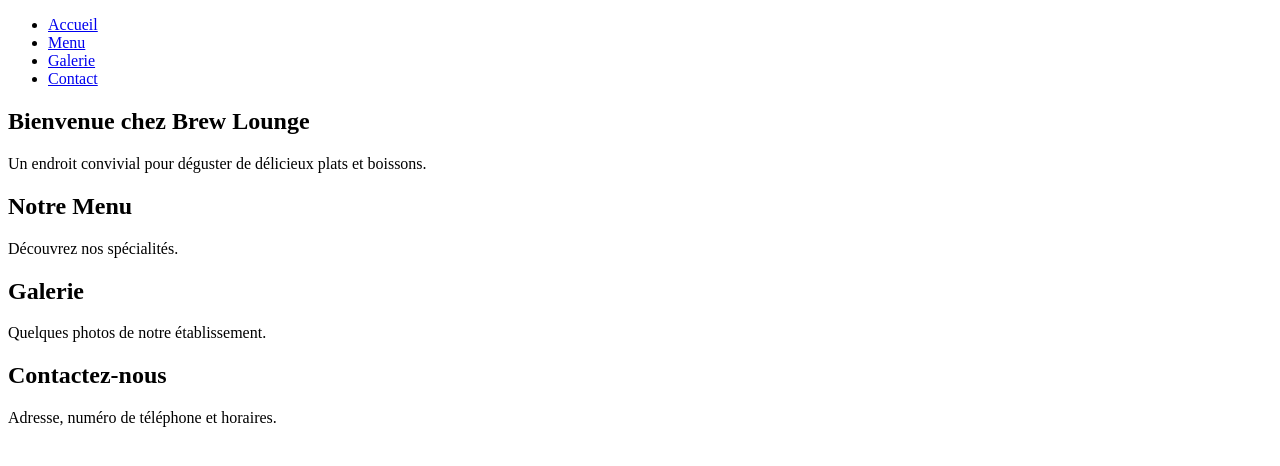
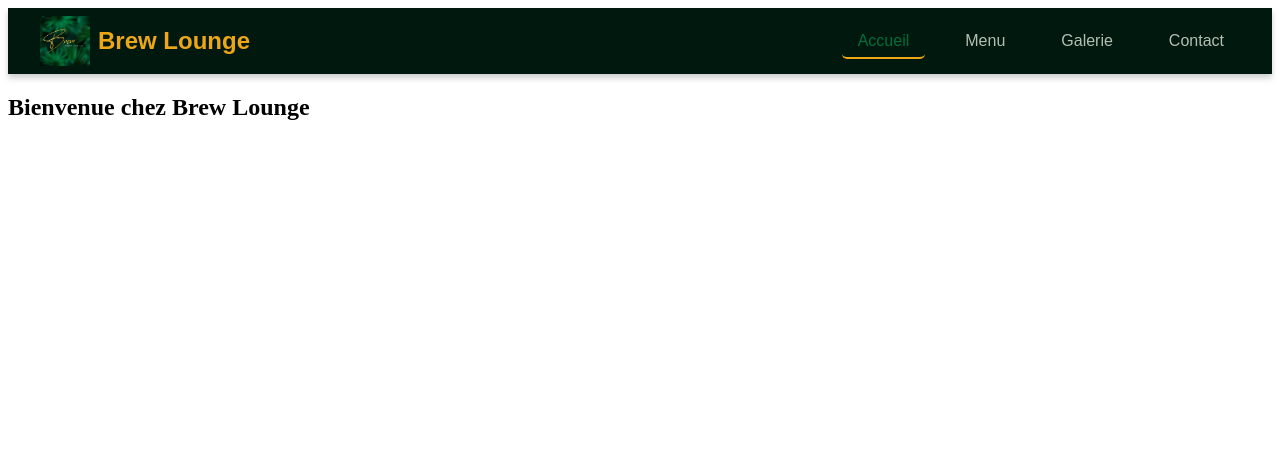
Before and after one commit to Dyxrandrian/brew-lounge-website, a website: page index.html in a window 1280 px wide. Drawn offline with Linux system fonts and the light colour scheme.

Commit message:
feat : add navbar

```diff
--- a/index.html
+++ b/index.html
@@ -3,47 +3,26 @@
 <head>
   <meta charset="UTF-8">
   <meta name="viewport" content="width=device-width, initial-scale=1.0">
+  <link rel="stylesheet" href="./styles/navbar.css">
   <title>Brew Lounge</title>
-  <link rel="stylesheet" href="styles.css">
 </head>
 <body>
-  <!-- Navigation -->
   <nav>
+    <div class="logo">
+      <img src="images/brewIcone.jpg" alt="Logo Brew Lounge">
+      <h1>Brew Lounge</h1>
+    </div>
     <ul>
-      <li><a href="#accueil">Accueil</a></li>
+      <li><a href="#accueil" class="active">Accueil</a></li>
       <li><a href="#menu">Menu</a></li>
       <li><a href="#galerie">Galerie</a></li>
       <li><a href="#contact">Contact</a></li>
     </ul>
   </nav>
 
-  <!-- Accueil -->
+  <!-- Contenu des sections -->
   <section id="accueil">
-    <h1>Bienvenue chez Brew Lounge</h1>
-    <p>Un endroit convivial pour déguster de délicieux plats et boissons.</p>
+    <h2>Bienvenue chez Brew Lounge</h2>
   </section>
-
-  <!-- Menu -->
-  <section id="menu">
-    <h2>Notre Menu</h2>
-    <p>Découvrez nos spécialités.</p>
-    <!-- Ajouter des éléments de menu ici -->
-  </section>
-
-  <!-- Galerie -->
-  <section id="galerie">
-    <h2>Galerie</h2>
-    <p>Quelques photos de notre établissement.</p>
-    <!-- Ajouter des images ici -->
-  </section>
-
-  <!-- Contact -->
-  <section id="contact">
-    <h2>Contactez-nous</h2>
-    <p>Adresse, numéro de téléphone et horaires.</p>
-    <!-- Ajouter une carte Google Maps ici -->
-  </section>
-
-  <script src="script.js"></script>
 </body>
 </html>
--- /dev/null
+++ b/styles/navbar.css
@@ -0,0 +1,91 @@
+/* Styles de base pour la navbar */
+nav {
+    background-color: #01180e;
+    /* Couleur principale sombre */
+    display: flex;
+    justify-content: space-between;
+    align-items: center;
+    padding: 0.5rem 2rem;
+    box-shadow: 0 4px 6px rgba(0, 0, 0, 0.2);
+    font-family: 'Arial', sans-serif;
+    position: sticky;
+    top: 0;
+    z-index: 1000;
+}
+
+/* Logo du restaurant */
+nav .logo {
+    display: flex;
+    align-items: center;
+}
+
+nav .logo img {
+    width: 50px;
+    height: 50px;
+    margin-right: 0.5rem;
+}
+
+nav .logo h1 {
+    color: #eca618;
+    /* Couleur secondaire */
+    font-size: 1.5rem;
+    font-weight: bold;
+    margin: 0;
+}
+
+/* Styles pour les liens de navigation */
+nav ul {
+    list-style-type: none;
+    display: flex;
+    gap: 1.5rem;
+    margin: 0;
+    padding: 0;
+}
+
+nav ul li a {
+    color: #b3c0b1;
+    /* Couleur tertiaire */
+    text-decoration: none;
+    font-size: 1rem;
+    font-weight: 500;
+    padding: 0.5rem 1rem;
+    transition: color 0.3s, background-color 0.3s, transform 0.2s;
+    border-radius: 5px;
+}
+
+/* Effet de survol */
+nav ul li a:hover {
+    color: #01180e;
+    /* Couleur principale sombre */
+    background-color: #eca618;
+    /* Couleur secondaire */
+    transform: translateY(-2px);
+}
+
+/* Style actif pour la page actuelle */
+nav ul li a.active {
+    color: #006e3b;
+    /* Couleur principale verte */
+    border-bottom: 2px solid #eca618;
+    /* Soulignement en couleur secondaire */
+}
+
+/* Responsive Design pour les petits écrans */
+@media (max-width: 768px) {
+    nav {
+        flex-direction: column;
+        padding: 1rem;
+    }
+
+    nav ul {
+        flex-direction: column;
+        gap: 1rem;
+        width: 100%;
+        text-align: center;
+    }
+
+    nav ul li a {
+        display: block;
+        width: 100%;
+    }
+}
```
Also changed, not shown: images/brewIcone.jpg (added).
